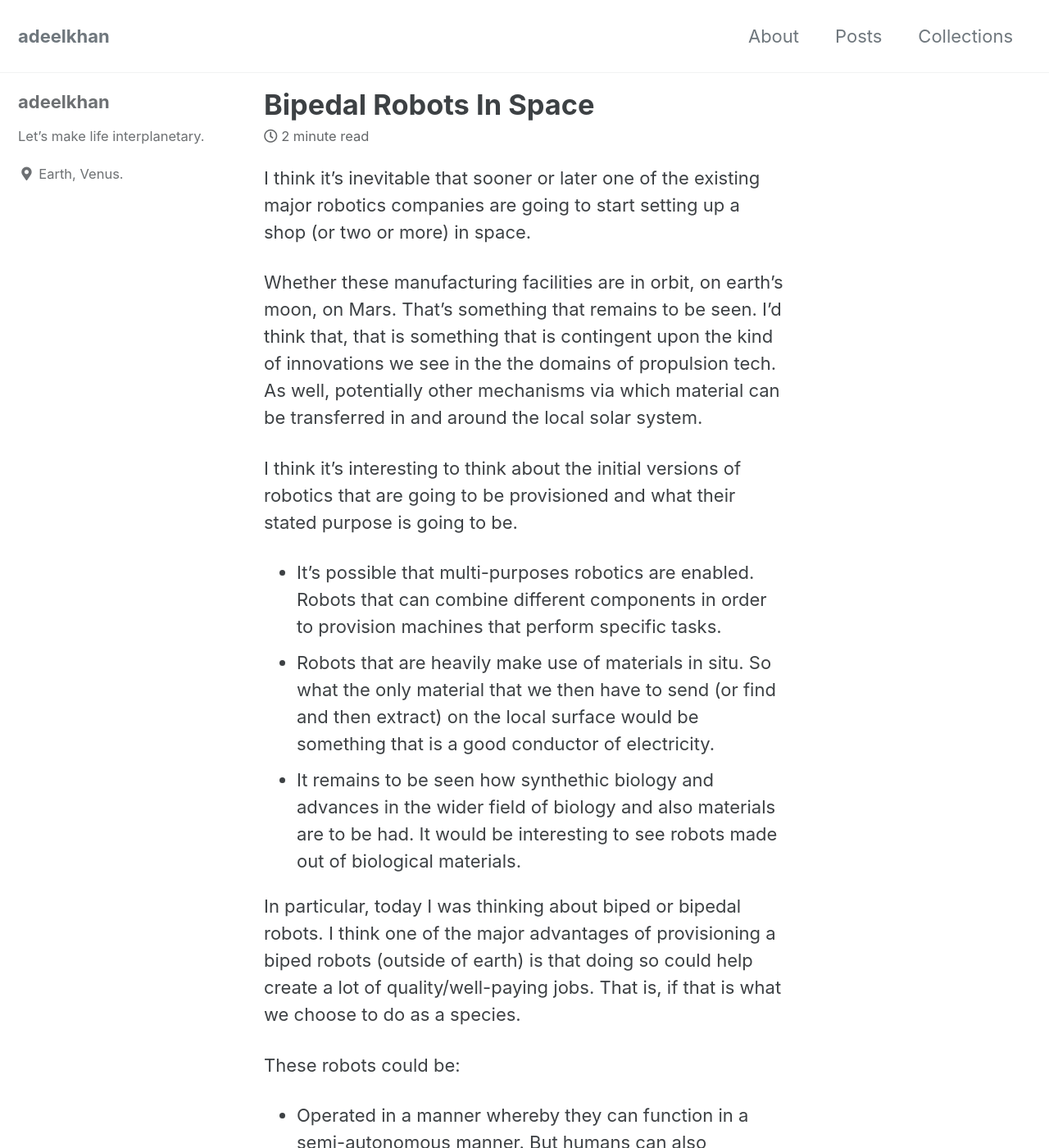
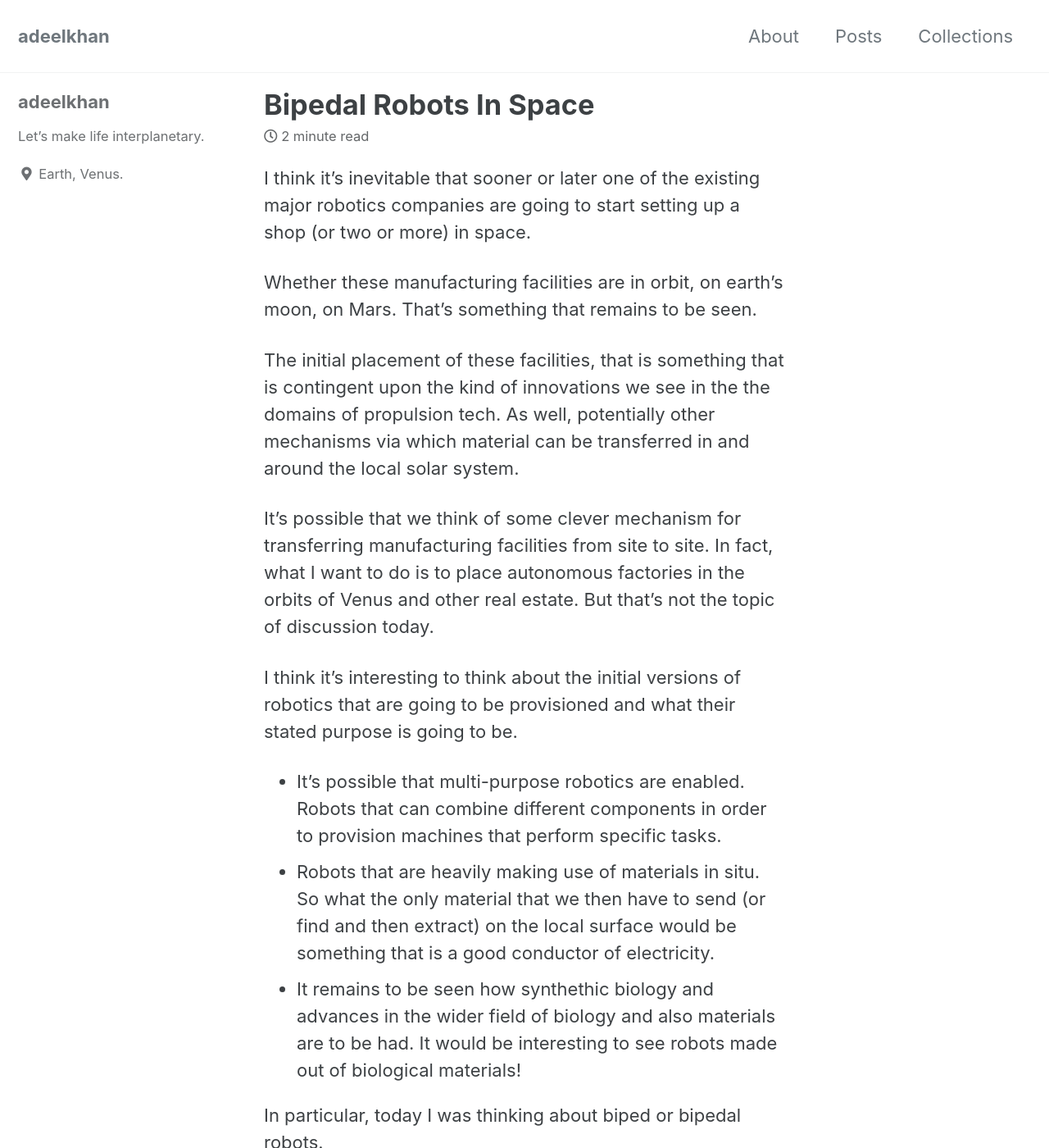
Before and after one commit to stellardreams/stellardreams.github.io, a Jekyll site: the page built from _posts/2021-03-07-Bipedal-Robots-in-Space.md, in a window 1280 px wide and 1400 px high. Shown: the whole window at 82% size. Built offline with Jekyll 4.4.1, drawn with Linux system fonts in a browser that asks for light colours; cached includes are drawn as plain includes; some of the changed text lies outside the part shown.

Commit message:
Update 2021-03-07-Bipedal-Robots-in-Space.md
Some edits.

```diff
--- a/_posts/2021-03-07-Bipedal-Robots-in-Space.md
+++ b/_posts/2021-03-07-Bipedal-Robots-in-Space.md
@@ -1,21 +1,27 @@
 I think it's inevitable that sooner or later one of the existing major robotics companies are going to start setting up a shop (or two or more) in space.
 
-Whether these manufacturing facilities are in orbit, on earth's moon, on Mars. That's something that remains to be seen. I'd think that, that is something that is contingent upon the kind of innovations we see in the the domains of propulsion tech. As well, potentially other mechanisms via which material can be transferred in and around the local solar system.
+Whether these manufacturing facilities are in orbit, on earth's moon, on Mars. That's something that remains to be seen.
+
+The initial placement of these facilities, that is something that is contingent upon the kind of innovations we see in the the domains of propulsion tech. As well, potentially other mechanisms via which material can be transferred in and around the local solar system.
+
+It's possible that we think of some clever mechanism for transferring manufacturing facilities from site to site. In fact, what I want to do is to place autonomous factories in the orbits of Venus and other real estate. But that's not the topic of discussion today.
 
 I think it's interesting to think about the initial versions of robotics that are going to be provisioned and what their stated purpose is going to be.
 
-* It's possible that multi-purposes robotics are enabled. Robots that can combine different components in order to provision machines that perform specific tasks.
-* Robots that are heavily make use of materials in situ. So what the only material that we then have to send (or find and then extract) on the local surface would be something that is a good conductor of electricity.
-* It remains to be seen how synthethic biology and advances in the wider field of biology and also materials are to be had. It would be interesting to see robots made out of biological materials.
+* It's possible that multi-purpose robotics are enabled. Robots that can combine different components in order to provision machines that perform specific tasks.
+* Robots that are heavily making use of materials in situ. So what the only material that we then have to send (or find and then extract) on the local surface would be something that is a good conductor of electricity.
+* It remains to be seen how synthethic biology and advances in the wider field of biology and also materials are to be had. It would be interesting to see robots made out of biological materials!
 
-In particular, today I was thinking about biped or bipedal robots. I think one of the major advantages of provisioning a biped robots (outside of earth) is that doing so could help create a lot of quality/well-paying jobs. That is, if that is what we choose to do as a species.
+In particular, today I was thinking about biped or bipedal robots.
 
-These robots could be:
-* Operated in a manner whereby they can function in a semi-autonomous manner. But humans can also intervene and take over the operations of the robots. Virtual reality is ideally suited for this task. Whereby there are data feeds coming in from the robot iself and into the virtual reality construct, whereby there is a human in the loop.
+<img src="/assets/images/bipedal-robots.png">
+
+I think one of the major advantages of provisioning biped robots (outside of earth) is that doing so could help create a lot of quality/well-paying jobs. That is, if that is what we choose to do as a species. That is, create a lot of jobs. Quality/well-paying jobs at that.
+
+Specific to the topic, the bipedal robots could be:
+* Operated in a manner whereby they can function in a semi-autonomous manner. But humans can also intervene and take over the operations of the robots. Virtual reality is ideally suited for this task. Whereby there are data feeds coming in from the robot iself and into the virtual reality construct. And there is a human in the loop.
 * If we increase the level of autonomy, then in theory one human operator could control and manage a cluster of robots. Like a swarm of sorts.
 
 I guess these scenarios depends on a case by case basis and what the intended purpose of these robots is going to be.
 
 I'd love for others reading this to build up on this thought. In particular, how (and if) you think biped robots could be useful outside of earth.
-
-<img src="/assets/images/bipedal-robots.png">
```
